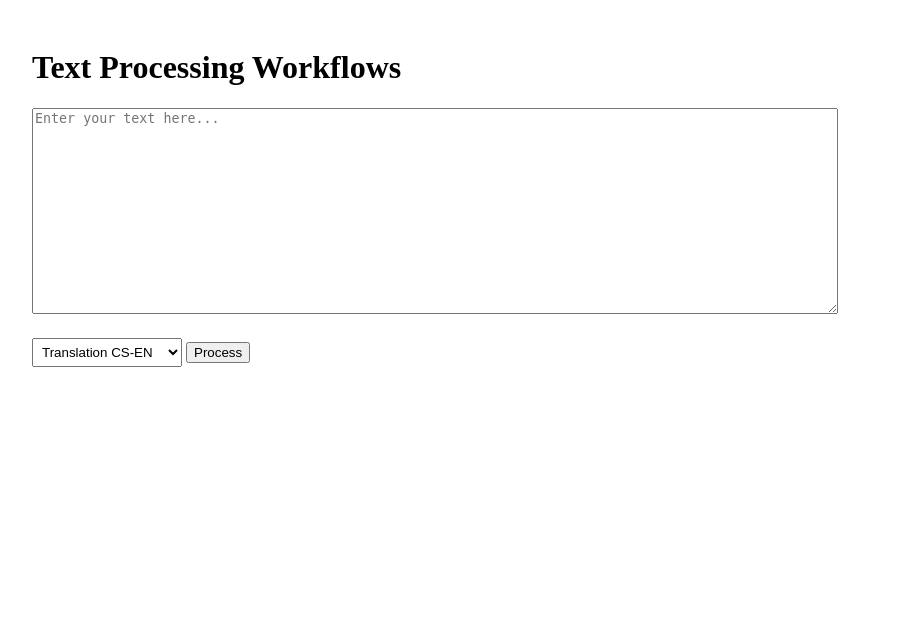
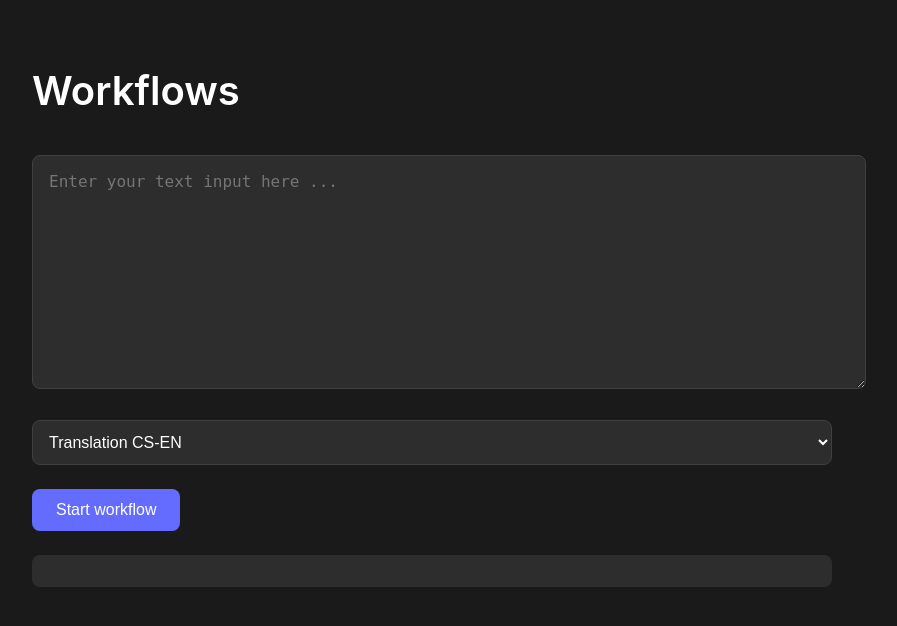
Before and after one commit to holaneu/agentic-workflow, a Flask app: page / in a window 1280 px wide. Shown: the top 626 px of the page, without its empty margins (208-1105 px from the left). Run offline with Flask 3, Linux system fonts and the light colour scheme.

Commit message:
Update logging folder path, modify workflow model, and enhance index.html with improved UI and error handling

```diff
--- a/app.py
+++ b/app.py
@@ -16,7 +16,7 @@ load_dotenv()
 # Application Settings
 APP_SETTINGS = {
   "output_folder": "outputs",
-  "logs_folder": "_logs",
+  "logs_folder": "logs",
   # Add other app-wide settings here
 }
 
--- a/server.py
+++ b/server.py
@@ -8,7 +8,7 @@ WORKFLOWS = {
     'translate': {
         'name': 'Translation CS-EN',
         'function': workflow_translation_out_yaml,
-        'model': 'gemini-1.5-flash'
+        'model': 'gpt-4o-mini' #'gemini-1.5-flash'
     },
     'summarize': {
         'name': 'Text Summarization',
--- a/templates/index.html
+++ b/templates/index.html
@@ -1,29 +1,106 @@
 <!DOCTYPE html>
 <html>
 <head>
-    <title>Text Processing Workflows</title>
+  <title>Workflows</title>
   <style>
+    :root {
+      --bg-primary: #1a1a1a;
+      --bg-secondary: #2d2d2d;
+      --text-primary: #ffffff;
+      --text-secondary: #a0a0a0;
+      --accent: #646cff;
+      --accent-hover: #7c83ff;
+    }
+
+    body {
+      background-color: var(--bg-primary);
+      color: var(--text-primary);
+      font-family: 'Inter', -apple-system, system-ui, sans-serif;
+      margin: 0;
+      line-height: 1.6;
+    }
+
     .container {
       max-width: 800px;
       margin: 0 auto;
-            padding: 20px;
+      padding: 2rem;
     }
+
+    h1 {
+      color: var(--text-primary);
+      font-size: 2.5rem;
+      margin-bottom: 2rem;
+      font-weight: 600;
+    }
+
     textarea {
       width: 100%;
       min-height: 200px;
-            margin-bottom: 20px;
+      margin-bottom: 1.5rem;
+      padding: 1rem;
+      background-color: var(--bg-secondary);
+      border: 1px solid #404040;
+      border-radius: 8px;
+      color: var(--text-primary);
+      font-size: 1rem;
+      resize: vertical;
+      transition: border-color 0.3s;
     }
+
+    textarea:focus {
+      outline: none;
+      border-color: var(--accent);
+    }
+
     select {
-            margin-bottom: 20px;
-            padding: 5px;
+      width: 100%;
+      padding: 0.75rem;
+      margin-bottom: 1.5rem;
+      background-color: var(--bg-secondary);
+      border: 1px solid #404040;
+      border-radius: 8px;
+      color: var(--text-primary);
+      font-size: 1rem;
+      cursor: pointer;
+    }
+
+    button {
+      background-color: var(--accent);
+      color: var(--text-primary);
+      border: none;
+      border-radius: 8px;
+      padding: 0.75rem 1.5rem;
+      font-size: 1rem;
+      font-weight: 500;
+      cursor: pointer;
+      transition: background-color 0.3s;
+    }
+
+    button:hover {
+      background-color: var(--accent-hover);
+    }
+
+    #result {
+      margin-top: 1.5rem;
+      padding: 1rem;
+      border-radius: 8px;
+      background-color: var(--bg-secondary);
+    }
+
+    .error {
+      color: #ff6b6b;
+    }
+
+    .success {
+      color: #69db7c;
     }
   </style>
 </head>
 <body>
   <div class="container">
-        <h1>Text Processing Workflows</h1>
+    <h1>Workflows</h1>
 
-        <textarea id="input" placeholder="Enter your text here..."></textarea>
+    <textarea id="input" placeholder="Enter your text input here ..."></textarea>
 
     <select id="workflow">
       {% for id, workflow in workflows.items() %}
@@ -31,16 +108,31 @@
       {% endfor %}
     </select>
 
-        <button onclick="processText()">Process</button>
+    <button onclick="processText()">Start workflow</button>
 
     <div id="result"></div>
   </div>
 
   <script>
+    const uiConfigs = {
+      labels: {
+        empty_input_error: "<span class='error'>Please enter some text to process</span>",
+        workflow_success: "<span class='success'>✓ Workflow completed successfully</span>"
+      },
+    };
+
     async function processText() {
-            const input = document.getElementById('input').value;
-            const workflow = document.getElementById('workflow').value;
+      const inputText = document.getElementById('input');
+      const workflowSelection = document.getElementById('workflow');
       const resultDiv = document.getElementById('result');
+
+      resultDiv.innerHTML = '';
+
+      // Validate input
+      if (!inputText.value.trim()) {
+        resultDiv.innerHTML = uiConfigs.labels.empty_input_error;
+        return;
+      }
 
       try {
         const response = await fetch('/process', {
@@ -48,12 +140,15 @@
           headers: {
             'Content-Type': 'application/json'
           },
-                    body: JSON.stringify({ input, workflow })
+          body: JSON.stringify({
+            input: inputText.value,
+            workflow: workflowSelection.value
+          })
         });
 
         const data = await response.json();
         if (response.ok) {
-                    resultDiv.innerHTML = 'Processing completed successfully';
+          resultDiv.innerHTML = uiConfigs.labels.workflow_success;
         } else {
           resultDiv.innerHTML = `Error: ${data.error}`;
         }
```
Lines whose indentation alone changed are shown as unchanged.
